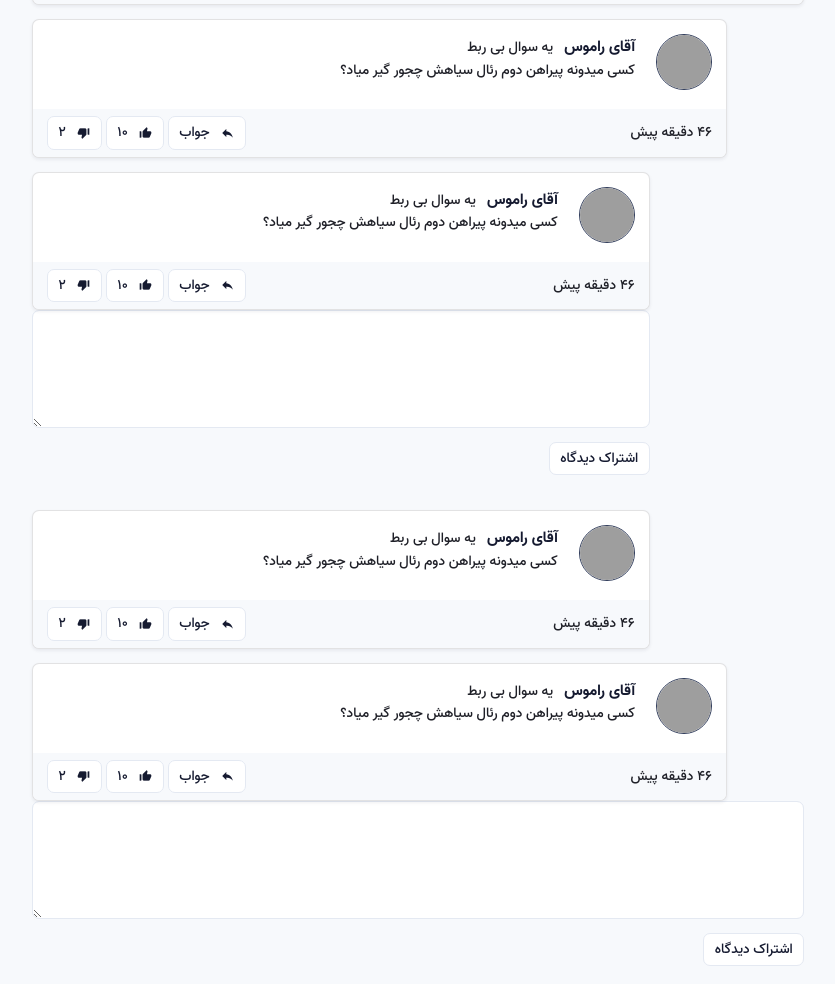
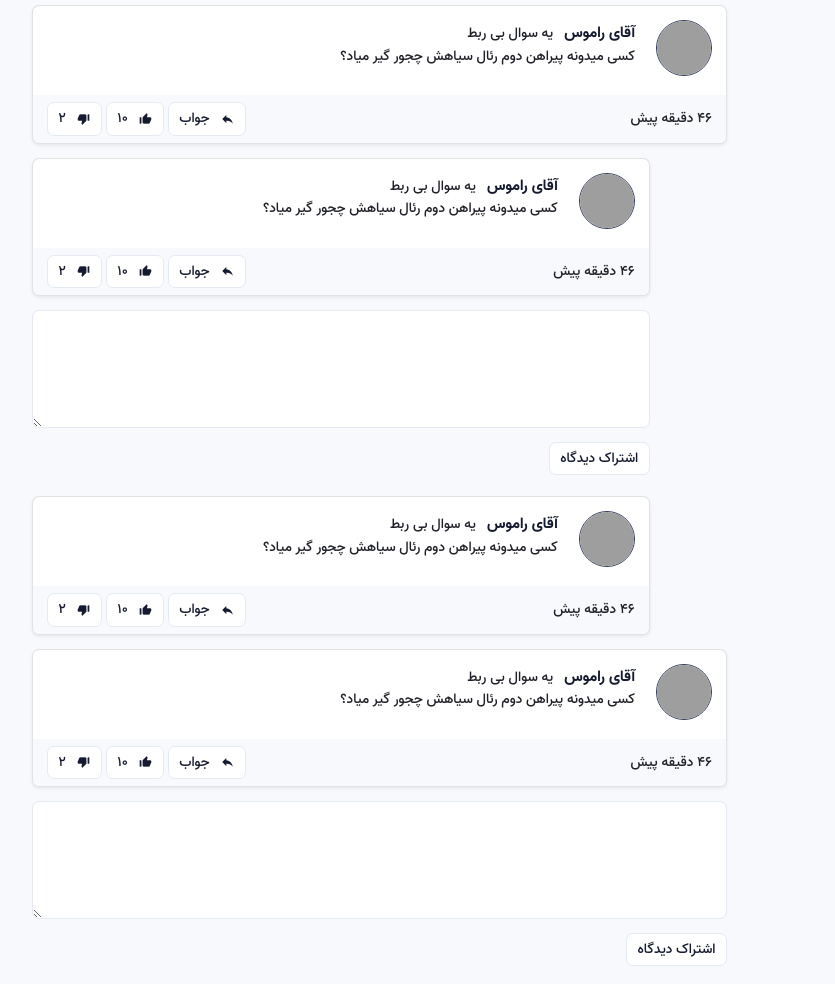
Before and after one commit to hessamkhoobkar/varzeshtimes, a plain HTML site: page post.html in a window 1280 px wide. Shown: the part 2514-3498 px from the top of the page, without its empty margins (330-1165 px from the left). Drawn offline with Linux system fonts and the light colour scheme; grey boxes are pictures that could not be loaded.

Commit message:
update repaly sizing

```diff
--- a/assets/scss/extends/_vt-comments.scss
+++ b/assets/scss/extends/_vt-comments.scss
@@ -126,11 +126,11 @@
   }
 
   .comment-form {
-    margin-bottom: 2.5rem;
+    margin-bottom: 1.5rem;
 
     &.reply {
-      .is-secondlayer {
-        margin-top: 1rem;
+      margin-top: 1rem;
+      &.is-secondlayer {
         width: 90%;
         margin-inline-start: 10%;
       }
```
Also changed, not shown: assets/css/styles.css, 1 other file.
